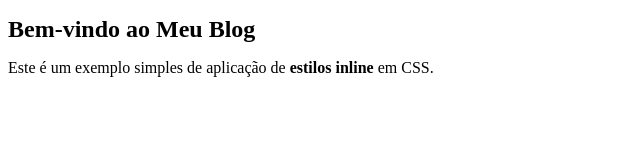
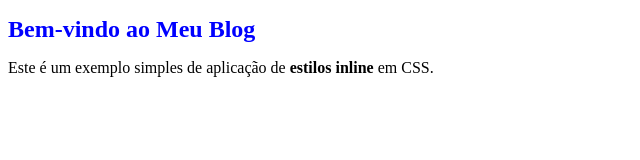
Before and after one commit to legend-uzumaki13/Disciplina_Tecnologia_web_2025, a plain HTML site: page desafios-css-inline/index.html in a window 1280 px wide. Shown: the whole page, without its empty margins (0-640 px from the left). Drawn offline with Linux system fonts and the light colour scheme.

Commit message:
Update index.html

```diff
--- a/desafios-css-inline/index.html
+++ b/desafios-css-inline/index.html
@@ -6,10 +6,9 @@
         <title>Desafio 1 – Estilos Inline</title>
     </head>
     <body>
-        <!-- Aqui aplicamos os estilos diretamente na tag h1 -->
-        <h1 style="color: azul; font-size: 24px;">
-            Bem-vindo ao Meu Blog
-        </h1>
+                <h1 style="color: blue; font-size: 24px;">
+                Bem-vindo ao Meu Blog
+                </h1>
         <p>Este é um exemplo simples de aplicação de <strong>estilos inline</strong> em CSS.</p>
     </body>
 </html>
```
